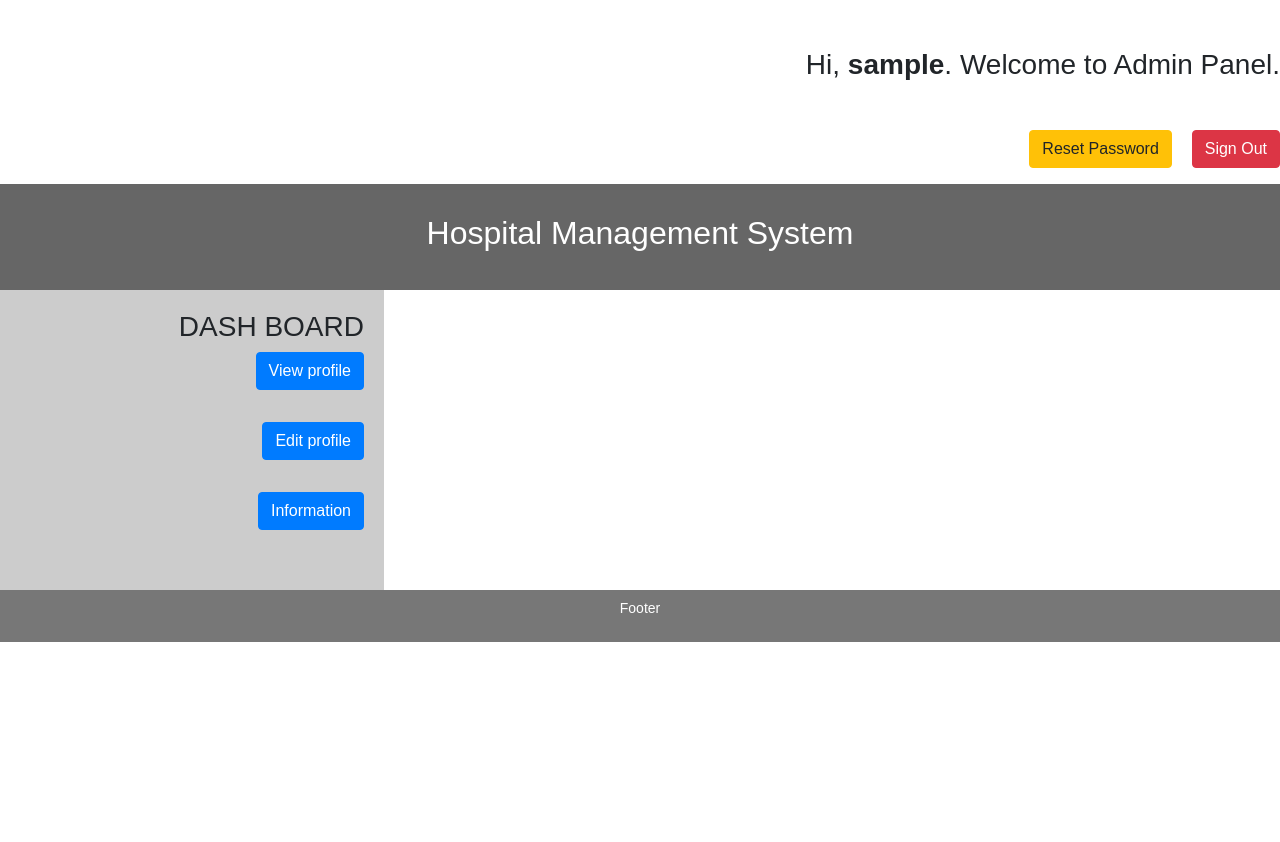
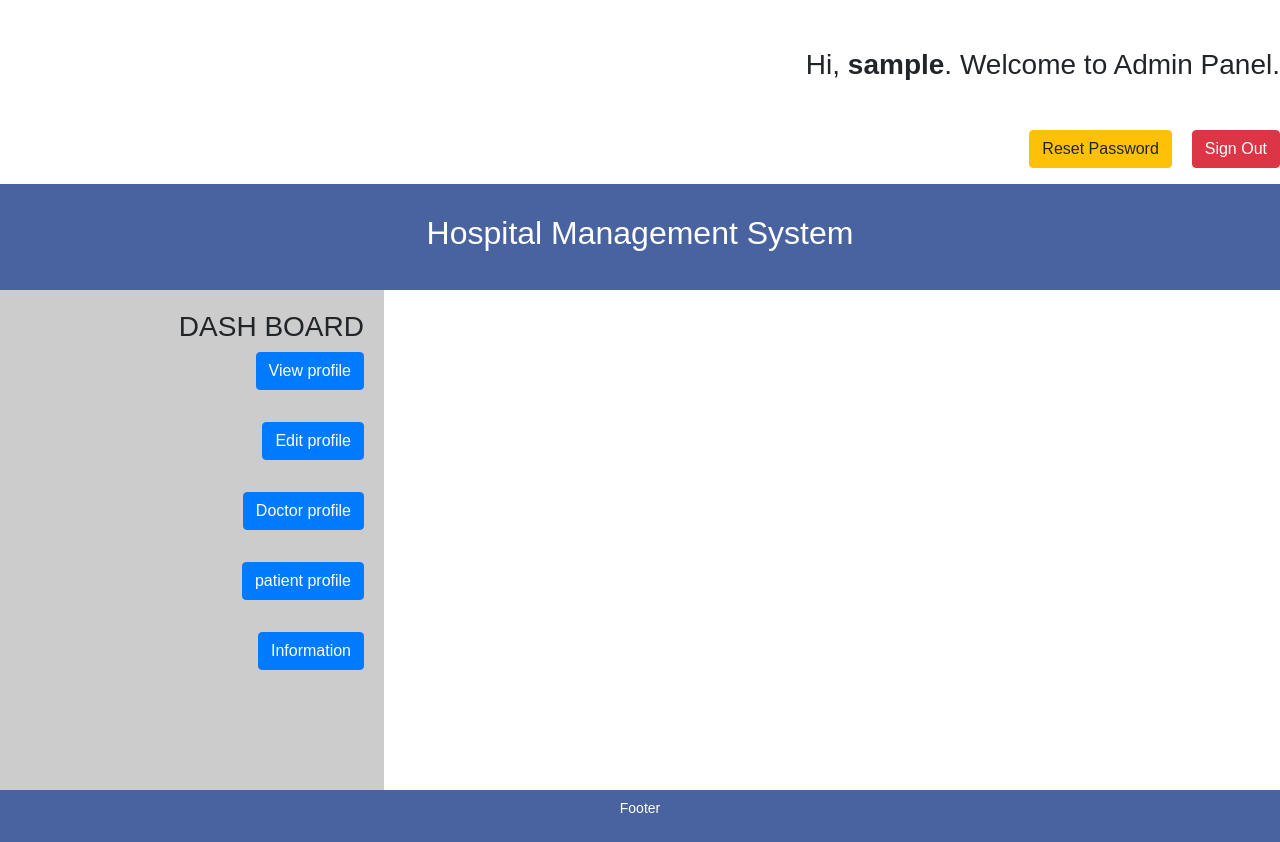
Before and after one commit to mahdis4092/WebtechFirst, a PHP site: page /welcome.php in a window 1280 px wide. Before the commit the page ends 642 px from the top, so only its background shows below. Run offline with PHP 8.4, Linux system fonts and the light colour scheme; the visitor is signed in with stand-in values (Sample User, id 1).

Commit message:
Update welcome.php

```diff
--- a/Admin[project]/welcome.php
+++ b/Admin[project]/welcome.php
@@ -44,7 +44,7 @@ body {
 
 /* Style the header */
 header {
-  background-color: #666;
+  background-color: #4863A0;
   padding: 30px;
   text-align: center;
   font-size: 35px;
@@ -55,7 +55,7 @@ header {
 nav {
   float: left;
   width: 30%;
-  height: 300px; /* only for demonstration, should be removed */
+  height: 500px; /* only for demonstration, should be removed */
   background: #ccc;
   padding: 20px;
 }
@@ -83,7 +83,7 @@ section::after {
 
 /* Style the footer */
 footer {
-  background-color: #777;
+  background-color: #4863A0;
   padding: 10px;
   text-align: center;
   color: white;
@@ -111,7 +111,11 @@ footer {
     <ul>
       <li><a href="viewprofile.php"class="btn btn-primary">View profile</a></li>
       <br></br>
-      <li><a href="editprofile.php"class="btn btn-primary">Edit profile</a></li>
+      <li><a href="controller\index.php"class="btn btn-primary">Edit profile</a></li>
+      <br></br>
+      <li><a href="doctor.php"class="btn btn-primary">Doctor profile</a></li>
+      <br></br>
+      <li><a href="patient.php"class="btn btn-primary">patient profile</a></li>
       <br></br>
       <li><a href="information.php"class="btn btn-primary">Information</a></li>
     </ul>
```
